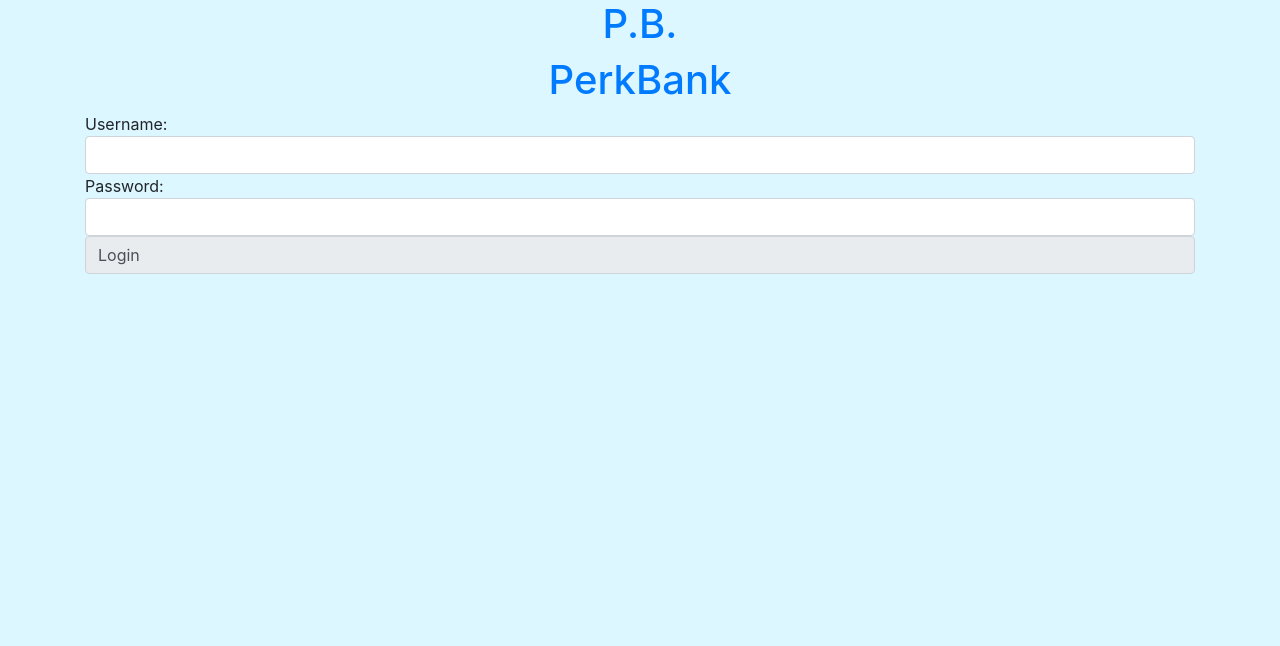
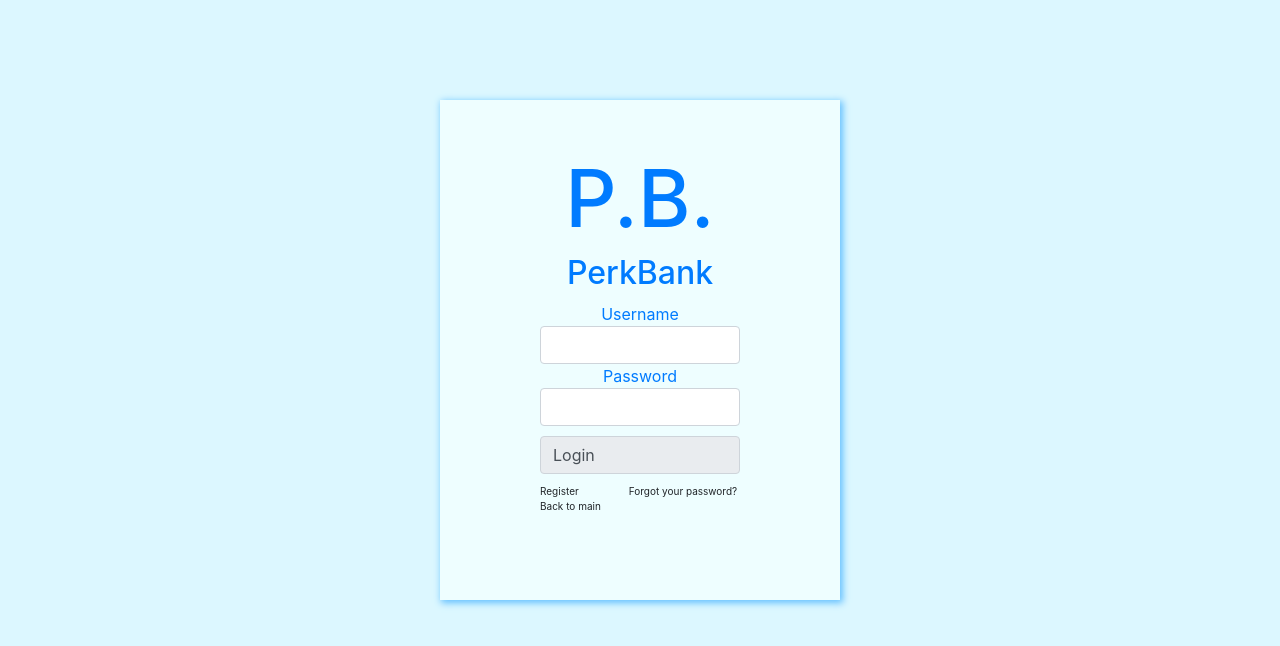
Before and after one commit to elliottan/perkbank, an Angular app: page /login in a window 1280 px wide. Shown: the top 646 px of the page. Built offline with nearby package versions, Linux system fonts and the light colour scheme.

Commit message:
ui improvements for login page

```diff
--- a/src/app/login-select/login-select.component.css
+++ b/src/app/login-select/login-select.component.css
@@ -1,4 +1,3 @@
-
 div.login-select-container .container {
   margin: auto;
   margin-top: 100px;
@@ -13,6 +12,7 @@ div.login-select-container .container {
 
 div.login-select-container h1 {
   font-size: 80px;
+
 }
 
 div.login-select-container .text-primary {
--- a/src/app/login/login.component.css
+++ b/src/app/login/login.component.css
@@ -0,0 +1,55 @@
+div.login-container .container {
+  margin: auto;
+  margin-top: 100px;
+  padding-top: 50px;
+  height: 500px;
+  max-width: 400px;
+  background-color: #EEFEFF;
+  border-width: 2;
+  border-color: black;
+  box-shadow: 2px 2px 7px 1px #64C1FF;
+  text-align: center;
+}
+
+div.login-container h1 {
+  font-size: 80px;
+
+}
+
+div.login-container .form-group {
+  margin-top: 10px;
+}
+
+div.login-container .text-primary {
+  color: black;
+}
+
+div.login-container .input-group-text {
+  max-width: 200px;
+  margin: auto;
+  margin-top: 10px;
+  margin-bottom: 10px;
+}
+
+input[type=text], input[type=password] {
+  max-width: 200px;
+  margin: auto;
+}
+
+div.login-container .input-group-prepend {
+  max-width: 200px;
+  margin: auto;
+}
+
+div.login-container .input-group-prepend .small-text-divider {
+  font-size: 10px;
+  padding-left: 50px;
+}
+
+div .small-text {
+  font-size: 10px;
+}
+
+div .input-group-backtomain {
+
+}
--- a/src/app/login/login.component.html
+++ b/src/app/login/login.component.html
@@ -1,12 +1,23 @@
+<div class="login-container">
   <div class="container">
     <h1 class="text-center text-primary">P.B.</h1>
-  <h1 class="text-center text-primary">PerkBank</h1>
+    <h2 class="text-center text-primary">PerkBank</h2>
     <form>
       <div class="form-group">
-      <div>Username:<input type="text" #username class="form-control" placeholder="" name="username" ngModel></div>
-      <div>Password:<input type="password" #password class="form-control" placeholder="" name="password"></div>
+        <div class="text-center text-primary">Username</div>
+        <input type="text" #username class="form-control" placeholder="" name="username" ngModel>
+        <div class="text-center text-primary">Password</div>
+        <input type="password" #password class="form-control" placeholder="" name="password">
         <div class="input-group-text" (click)="login(username.value, password.value)">Login</div>
-      <div></div>
+        <div class="input-group-prepend">
+          <div class="small-text">Register</div>
+          <div class="small-text-divider"></div>
+          <div class="small-text">Forgot your password?</div>
+        </div>
+        <div class="input-group-prepend">
+          <div class="small-text">Back to main</div>
+        </div>
       </div>
     </form>
   </div>
+</div>
```
Lines whose indentation alone changed are shown as unchanged.
